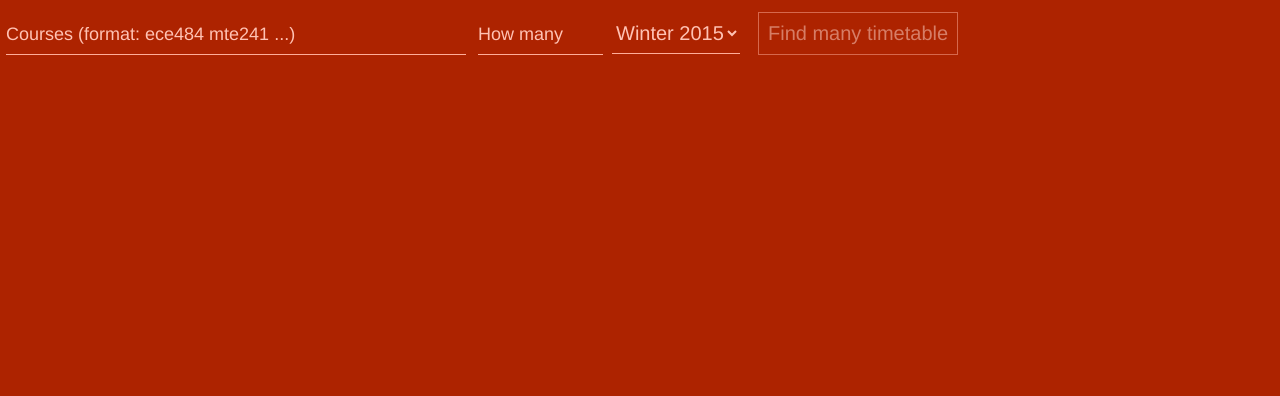
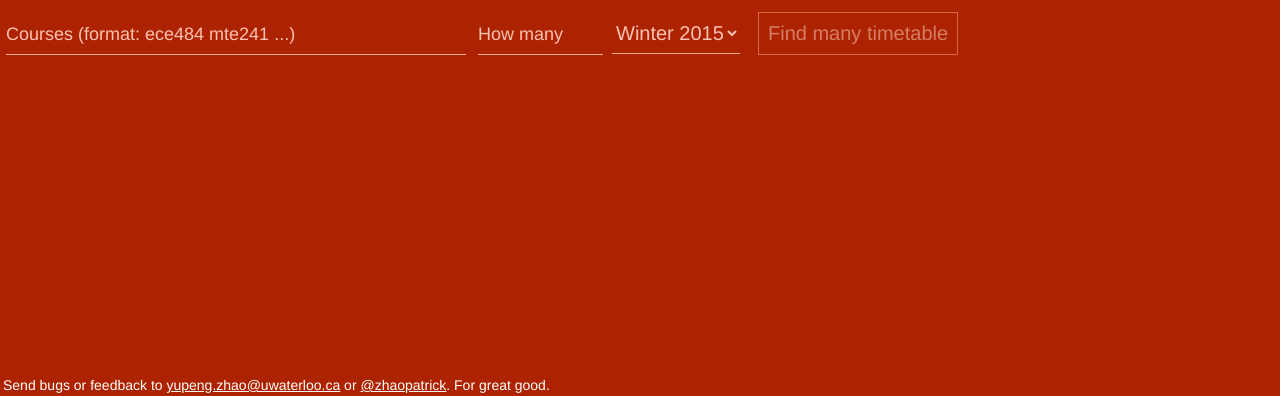
Before and after one commit to zhaop/looplanner, a plain HTML site: page index.html in a window 1280 px wide. Shown: the part 404-800 px from the top of the page. Drawn offline with nearby package versions, Linux system fonts and the light colour scheme; a web font is replaced by a local one.

Commit message:
Add footer for problem reports. For great good.

```diff
--- a/app.css
+++ b/app.css
@@ -19,7 +19,7 @@ li.none {
 	margin: 0;
 	padding: 0;
 	position: relative;
-	z-index: 99;
+	z-index: 10;
 	top: 0;
 	width: 100%;
 	height: 50px;
@@ -358,7 +358,7 @@ li.none {
 .schedule-viewer {
 	overflow: hidden;
 	/*background: #dfd;*/
-	margin: 9px 3px;
+	margin: 9px 3px 24px 3px;
 	padding: 3px;
 	left: 0;
 	right: 0;
@@ -524,3 +524,21 @@ td.something div, .legend span.something {
 	float: right;
 	font-weight: bold;
 }
+
+.introscreen footer, .introscreen footer a {
+	background: transparent;
+	color: #fff;
+}
+
+footer {
+	background: rgba(255, 255, 255, 0.8);
+	position: fixed;
+	z-index: 20;
+	padding: 3px;
+	bottom: 0;
+	left: 0;
+}
+
+footer, footer a {
+	color: #555;
+}
--- a/app.js
+++ b/app.js
@@ -771,6 +771,14 @@ app.view = function(ctrl) {
         m("span", "Stream of consciousness"),
         ctrl.debug(),
       ]),*/
+      m("footer", [
+        "Send bugs or feedback to ",
+        m("a", {href: "mailto:yupeng.zhao@uwaterloo.ca"}, "yupeng.zhao@uwaterloo.ca"),
+        " or ",
+        m("a", {href: "https://twitter.com/zhaopatrick"}, "@zhaopatrick"),
+        ". ",
+        ["For great justice.", "For great good.", "For science."][(new Date).getMinutes()/20 | 0],
+      ]),
     ]),
   ]);
 };
```
